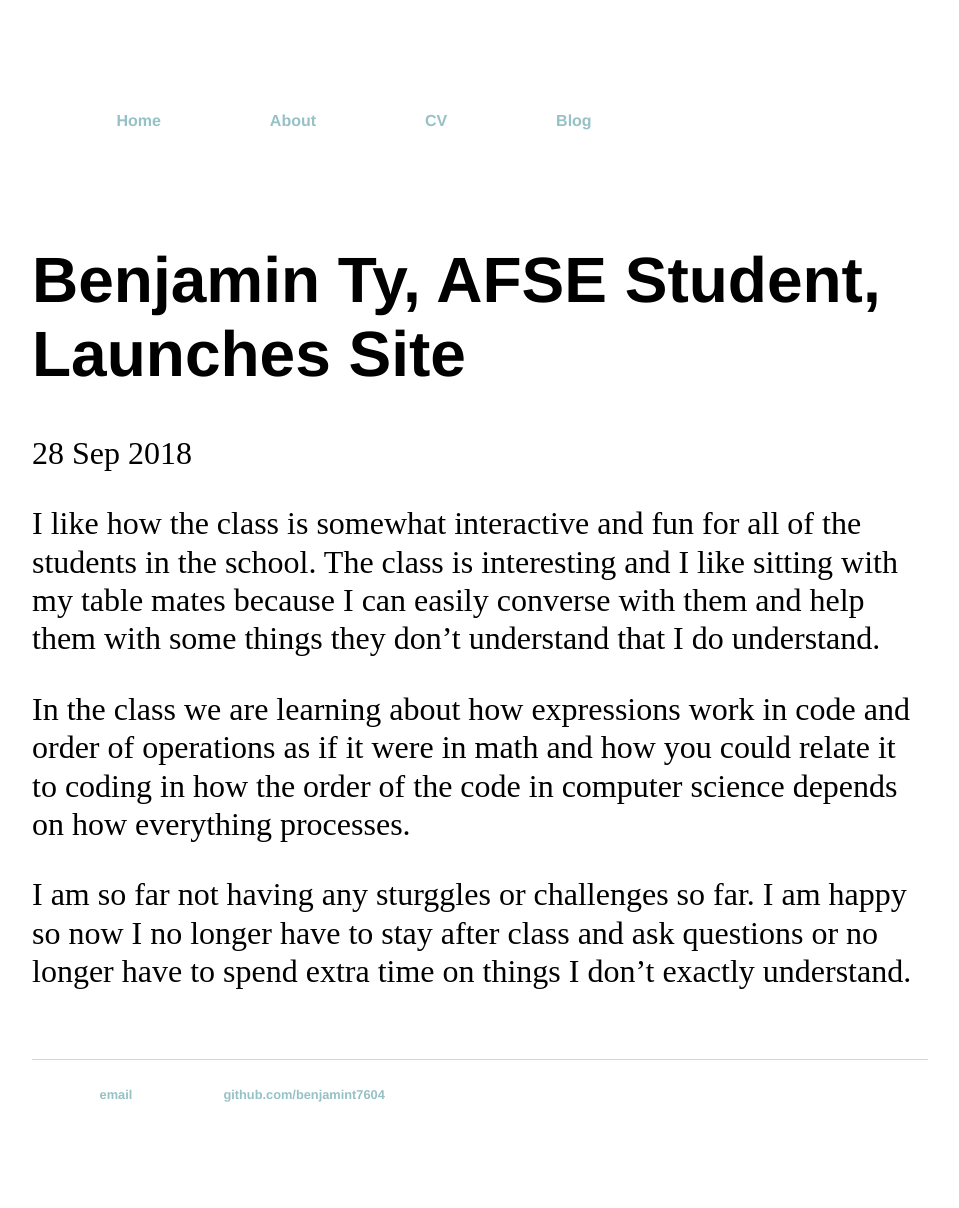
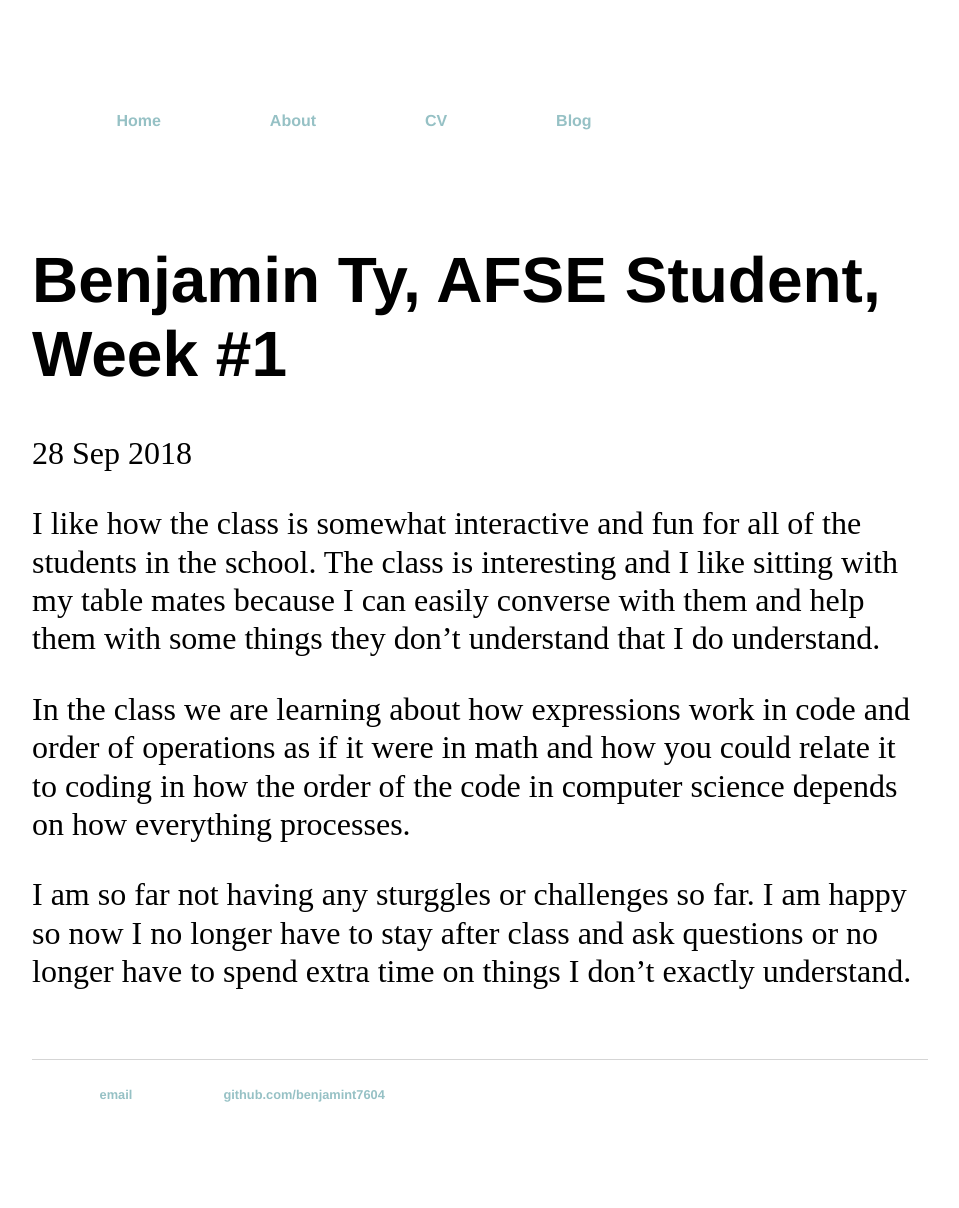
Before and after one commit to benjamint7604/benjamint7604.github.io, a Jekyll site: the page built from _posts/2018-09-28-Weekly-Reflection-02.md, in a window 1280 px wide. Shown: the whole page, without its empty margins (160-1119 px from the left). Built offline with Jekyll 4.4.1, drawn with Linux system fonts in a browser that asks for light colours.

Commit message:
Update 2018-09-28-Weekly-Reflection-02.md

```diff
--- a/_posts/2018-09-28-Weekly-Reflection-02.md
+++ b/_posts/2018-09-28-Weekly-Reflection-02.md
@@ -1,6 +1,6 @@
 ---
 layout: post
-title: "Benjamin Ty, AFSE Student, Launches Site"
+title: "Benjamin Ty, AFSE Student, Week #1"
 date: 2018-09-28
 ---
 
```
